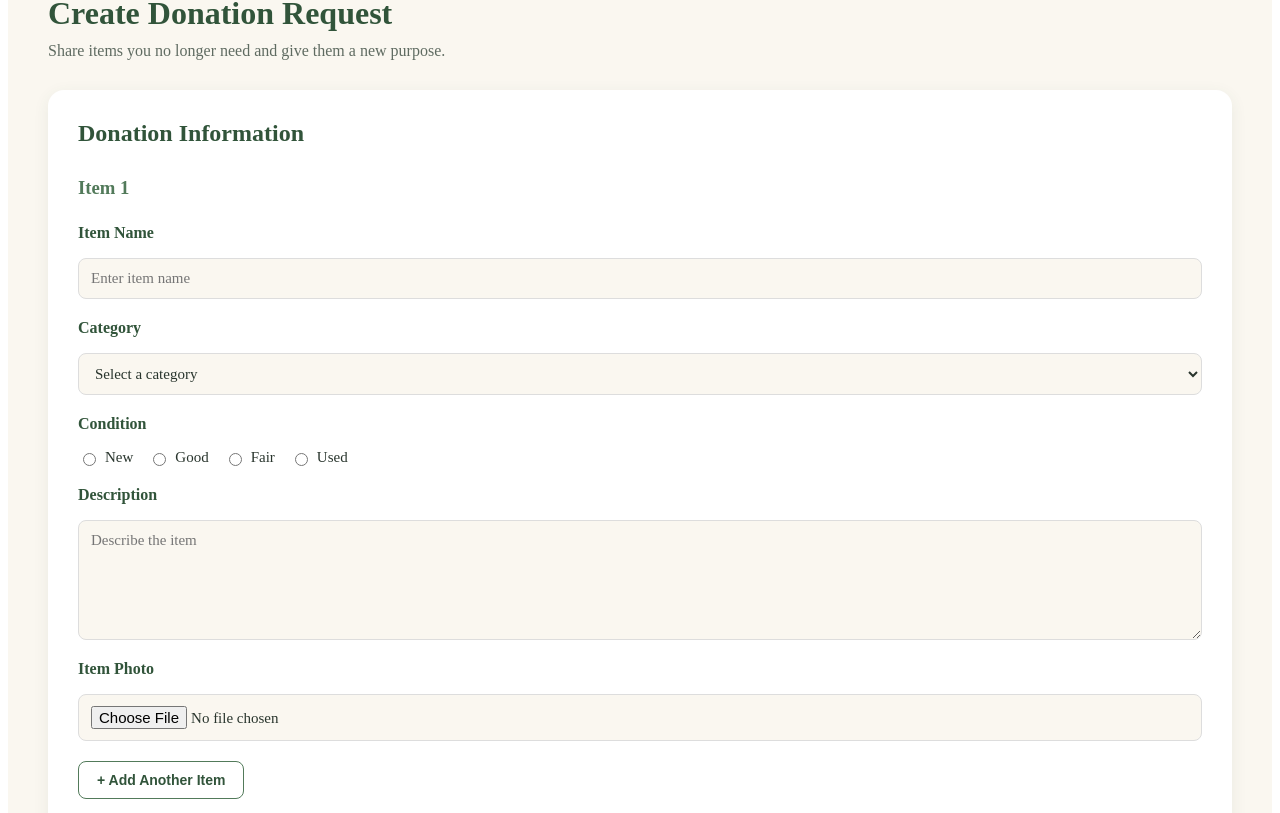
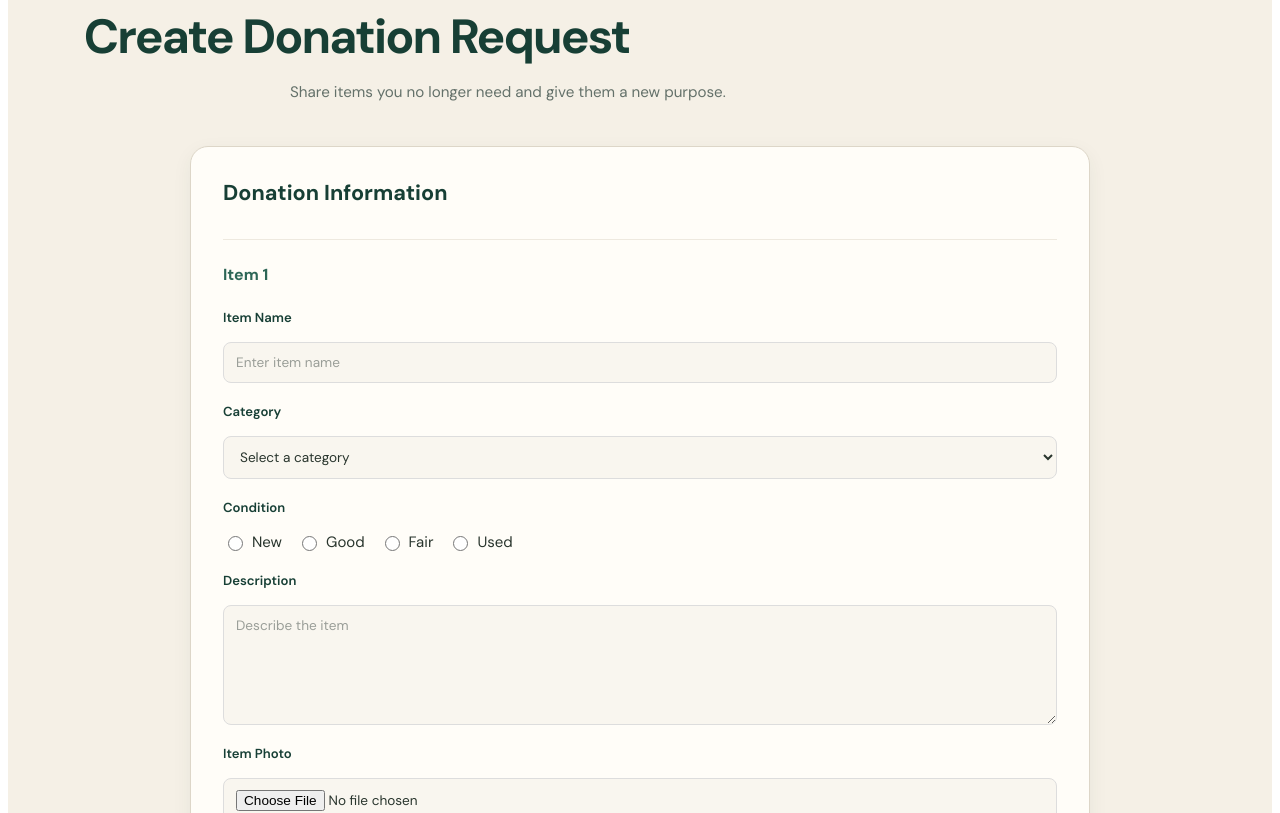
Before and after one commit to MuneeraAlmajed/ni-ma-frontend, a React (Vite) app: page /client/donations/new in a window 1280 px wide. Shown: the part 187-1000 px from the top of the page. Built offline with nearby package versions, Linux system fonts and the light colour scheme; no server answers.

Commit message:
style the css for donation request

```diff
--- a/src/components/ClientDasboard/ClientDashboard.css
+++ b/src/components/ClientDasboard/ClientDashboard.css
@@ -223,7 +223,6 @@
   color: #47728a;
 }
 
-/* Collected */
 
 .donation-status.donation-status-collected {
   background-color: #dce9df;
@@ -231,7 +230,6 @@
   color: #3f7652;
 }
 
-/* Failed */
 
 .donation-status.donation-status-failed {
   background-color: #f9e2e2;
@@ -239,14 +237,13 @@
   color: #b34d4d;
 }
 
-/* Cancelled */
 
 .donation-status.donation-status-cancelled {
   background-color: #e8e6e1;
   border-color: #d5d2cb;
   color: #74736e;
 }
-/* Donation Information */
+
 
 .donation-card-date {
   margin: 1rem 0 0;
--- a/src/components/DonationRequest/DonationRequest.css
+++ b/src/components/DonationRequest/DonationRequest.css
@@ -1,124 +1,272 @@
 .donation-request {
-  padding: 40px;
-  background-color: #FAF7F0;
+  min-height: calc(100vh - 80px);
+  padding: 3.5rem 6%;
+  background-color: #f5f0e6;
+  font-family: "DM Sans", sans-serif;
+  color: #173f35;
 }
 
 .donation-request-title {
-  margin: 0 0 10px;
-  color: #31543A;
+  max-width: 1250px;
+  margin: 0 auto;
+  color: #173f35;
+  font-size: clamp(2rem, 4vw, 3rem);
+  font-weight: 700;
+  line-height: 1.1;
+  letter-spacing: -0.04em;
 }
 
 .donation-request-description {
-  margin: 0 0 30px;
-  color: #5F6B61;
+  max-width: 700px;
+  margin: 1rem auto 2.5rem;
+  color: #64716a;
+  font-size: 0.95rem;
+  line-height: 1.7;
 }
 
 .donation-request-form {
-  padding: 30px;
-  background-color: white;
-  border-radius: 16px;
-  box-shadow: 0 4px 16px rgba(49, 84, 58, 0.08);
+  width: 100%;
+  max-width: 900px;
+  margin: 0 auto;
+  padding: 2rem;
+  box-sizing: border-box;
+  background-color: #fffdf8;
+  border: 1px solid #ddd6c8;
+  border-radius: 18px;
+  box-shadow: 0 6px 20px rgba(23, 63, 53, 0.06);
 }
 
 .donation-request-section-title {
   margin: 0;
-  color: #31543A;
+  color: #173f35;
+  font-size: 1.35rem;
+  font-weight: 700;
 }
 
 .donation-item-form {
-  margin-top: 30px;
+  margin-top: 2rem;
+  padding-top: 1.5rem;
+  border-top: 1px solid #eee9df;
 }
 
 .donation-item-form-title {
-  margin: 0 0 25px;
-  color: #527A5A;
+  margin: 0 0 1.5rem;
+  color: #2d6656;
+  font-size: 1rem;
+  font-weight: 700;
+}
+
+.remove-item-button {
+  margin-top: 0.5rem;
+  padding: 0.6rem 1rem;
+  border: 1px solid #e0baba;
+  border-radius: 20px;
+  background-color: #fff5f5;
+  color: #b34d4d;
+  font-family: inherit;
+  font-size: 0.75rem;
+  font-weight: 600;
+  cursor: pointer;
+  transition:
+    background-color 0.25s ease,
+    border-color 0.25s ease,
+    transform 0.25s ease;
+}
+
+.remove-item-button:hover {
+  background-color: #f9e2e2;
+  border-color: #d99b9b;
+  transform: translateY(-1px);
+}
+
+.leaflet-control-container {
+  z-index: 1;
+}
+
+.navbar {
+  position: relative;
+  z-index: 1000;
 }
 
 .form-group {
-  margin-bottom: 20px;
+  margin-bottom: 1.25rem;
 }
 
 .form-label {
   display: block;
-  margin-bottom: 8px;
-  color: #31543A;
+  margin-bottom: 0.5rem;
+  color: #173f35;
+  font-size: 0.82rem;
   font-weight: 600;
 }
 
 .form-input,
 .form-textarea {
   width: 100%;
-  padding: 12px 14px;
-  border: 1px solid #D8E1D8;
-  border-radius: 8px;
-  background-color: #FAF7F0;
-  color: #29352D;
-  font-size: 15px;
+  padding: 0.8rem 0.9rem;
+  border: 1px solid #ddd6c8;
+  border-radius: 10px;
   box-sizing: border-box;
+  background-color: #f9f6ef;
+  color: #29352d;
+  font-family: inherit;
+  font-size: 0.85rem;
+  transition:
+    border-color 0.25s ease,
+    background-color 0.25s ease,
+    box-shadow 0.25s ease;
+}
+
+.form-input::placeholder,
+.form-textarea::placeholder {
+  color: #9a9e98;
 }
 
 .form-input:focus,
 .form-textarea:focus {
   outline: none;
-  border-color: #527A5A;
-  background-color: white;
+  border-color: #527a5a;
+  background-color: #fffdf8;
+  box-shadow: 0 0 0 3px rgba(82, 122, 90, 0.08);
 }
 
 .form-textarea {
+  min-height: 120px;
   resize: vertical;
 }
 
 .add-item-button {
-  padding: 10px 18px;
-  border: 1px solid #527A5A;
-  border-radius: 8px;
-  background-color: white;
-  color: #31543A;
-  font-size: 14px;
+  padding: 0.65rem 1rem;
+  border: 1px solid #c7d2cb;
+  border-radius: 20px;
+  background-color: #f1f6f1;
+  color: #31543a;
+  font-family: inherit;
+  font-size: 0.78rem;
   font-weight: 600;
   cursor: pointer;
+  transition:
+    background-color 0.25s ease,
+    transform 0.25s ease;
 }
 
 .add-item-button:hover {
-  background-color: #DCE8DC;
+  background-color: #dce8dc;
+  transform: translateY(-1px);
 }
 
 .condition-options {
   display: flex;
-  gap: 20px;
+  gap: 0.8rem;
   flex-wrap: wrap;
 }
 
 .condition-option {
   display: flex;
   align-items: center;
-  gap: 8px;
+  gap: 0.45rem;
   cursor: pointer;
 }
 
 .condition-radio {
-  accent-color: #527A5A;
+  width: 15px;
+  height: 15px;
+  accent-color: #527a5a;
   cursor: pointer;
 }
 
 .condition-option-text {
-  color: #29352D;
-  font-size: 15px;
+  color: #29352d;
+  font-size: 0.85rem;
 }
 
 .submit-donation-button {
   width: 100%;
-  margin-top: 30px;
-  padding: 14px;
+  margin-top: 2rem;
+  padding: 0.9rem;
   border: none;
-  border-radius: 8px;
-  background-color: #527A5A;
-  color: white;
-  font-size: 16px;
+  border-radius: 30px;
+  background-color: #173f35;
+  color: #f5f0e6;
+  font-family: inherit;
+  font-size: 0.85rem;
   font-weight: 600;
   cursor: pointer;
+  transition:
+    background-color 0.3s ease,
+    transform 0.3s ease,
+    box-shadow 0.3s ease;
 }
 
 .submit-donation-button:hover {
-  background-color: #31543A;
+  background-color: #2d6656;
+  transform: translateY(-2px);
+  box-shadow: 0 10px 25px rgba(23, 63, 53, 0.15);
 }
+
+
+
+@media (max-width: 900px) {
+  .donation-request {
+    padding: 3rem 5%;
+  }
+
+  .donation-request-form {
+    padding: 1.7rem;
+  }
+}
+
+
+
+@media (max-width: 650px) {
+  .donation-request {
+    min-height: calc(100vh - 70px);
+    padding: 2.5rem 5%;
+  }
+
+  .donation-request-title {
+    font-size: 2.2rem;
+  }
+
+  .donation-request-description {
+    margin-bottom: 2rem;
+    font-size: 0.82rem;
+  }
+
+  .donation-request-form {
+    padding: 1.3rem;
+    border-radius: 14px;
+  }
+
+  .donation-request-section-title {
+    font-size: 1.2rem;
+  }
+
+  .condition-options {
+    gap: 0.7rem;
+  }
+
+  .condition-option-text {
+    font-size: 0.8rem;
+  }
+}
+
+
+
+@media (max-width: 400px) {
+  .donation-request {
+    padding: 2rem 4%;
+  }
+
+  .donation-request-title {
+    font-size: 1.9rem;
+  }
+
+  .donation-request-description {
+    font-size: 0.78rem;
+  }
+
+  .donation-request-form {
+    padding: 1.1rem;
+  }
+}
```
